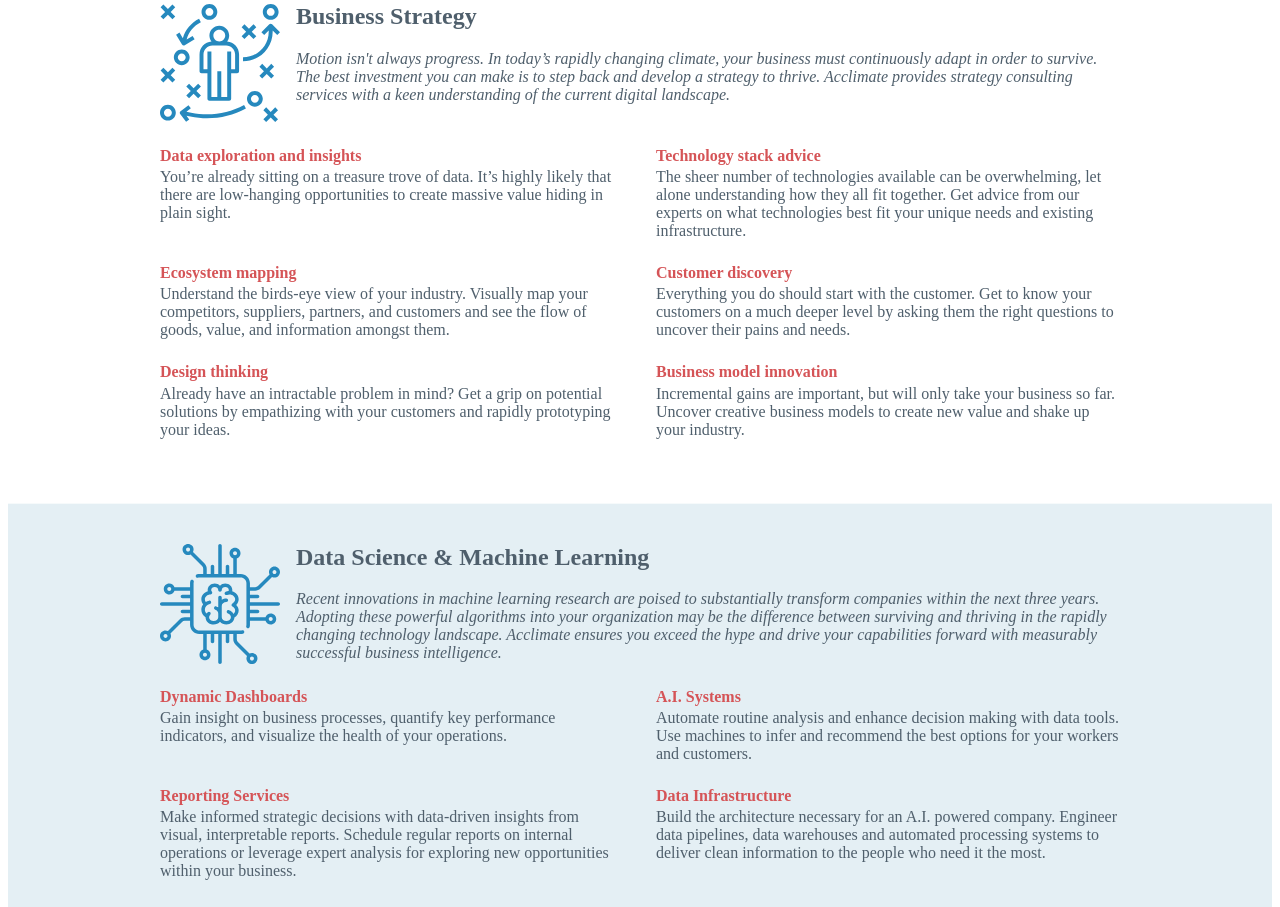
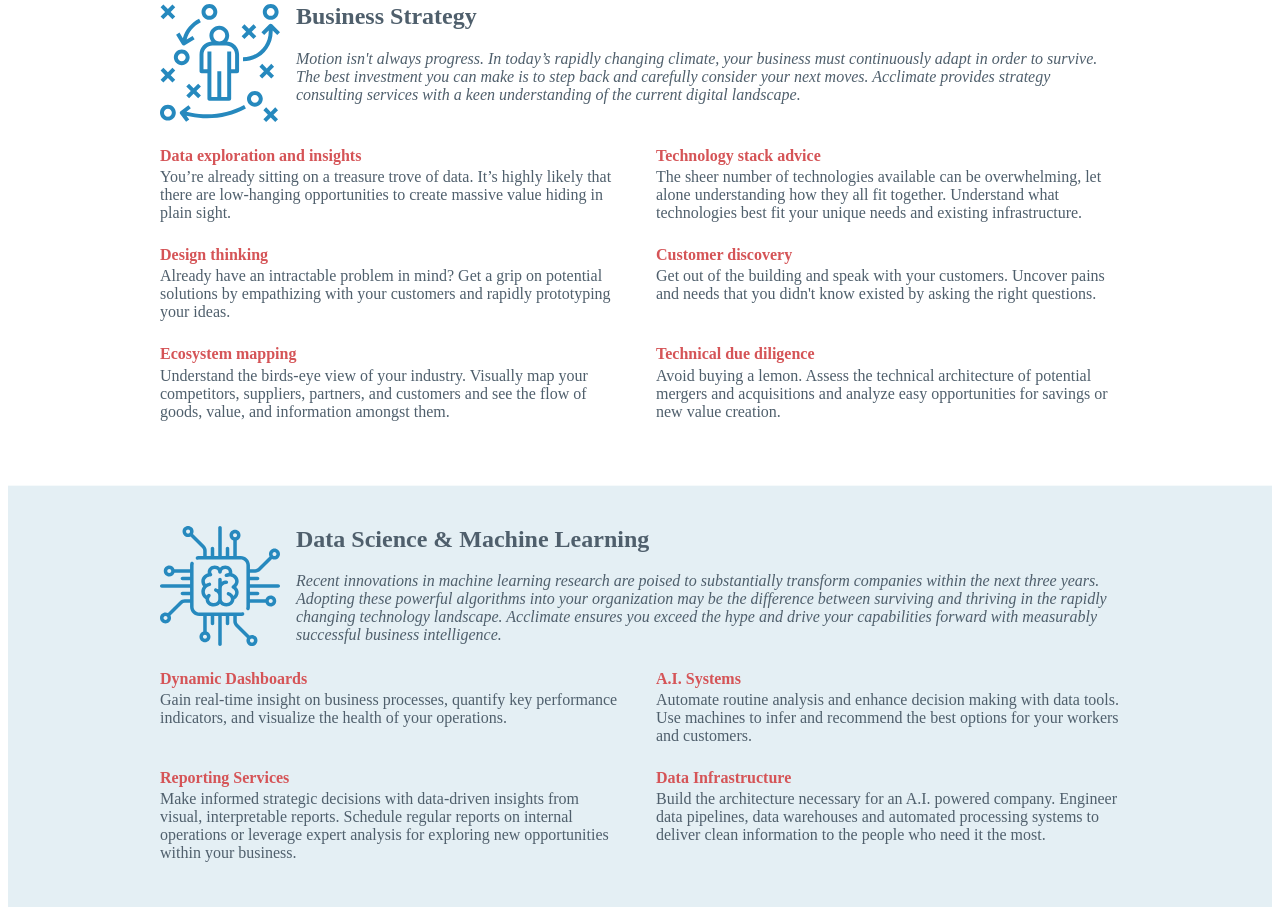
Before and after one commit to andwilson/acclimate.io, a Gatsby site: page /services in a window 1280 px wide. Shown: the part 781-1688 px from the top of the page. Built offline with nearby package versions, Linux system fonts and the light colour scheme; Gatsby itself is replaced by a stand-in of ours.

Commit message:
Edited copy in services section

```diff
--- a/src/pages/contact.js
+++ b/src/pages/contact.js
@@ -119,11 +119,11 @@
             >
               <label hidden>Don’t fill this out: </label>
               <input hidden name="bot-field" onChange={this.handleChange} />
-              <label>Your name:</label>
+              <label>Your Name:</label>
               <input type="text" name="name" onChange={this.handleChange} />
-              <label>Your email:</label>
+              <label>Your Email:</label>
               <input type="email" name="email" onChange={this.handleChange} />
-              <label>Message:</label>
+              <label>Your Message:</label>
               <textarea name="message" onChange={this.handleChange} />
               <div />
               <CallToActionButton type="submit">SEND</CallToActionButton>
--- a/src/pages/services.js
+++ b/src/pages/services.js
@@ -62,8 +62,8 @@
           Acclimate provides end-to-end <span>services</span>
         </h1>
         <h3>
-          From a free discovery session to implementation, the team at
-          Acclimate will be with you throughout your transformation process
+          From a free discovery session to implementation, the team at Acclimate
+          will be with you throughout your transformation process
         </h3>
       </div>
       <ServicesSVG />
@@ -78,8 +78,8 @@
             <p>
               Motion isn't always progress. In today’s rapidly changing climate,
               your business must continuously adapt in order to survive. The
-              best investment you can make is to step back and develop a
-              strategy to thrive. Acclimate provides strategy consulting
+              best investment you can make is to step back and carefully
+              consider your next moves. Acclimate provides strategy consulting
               services with a keen understanding of the current digital
               landscape.
             </p>
@@ -98,9 +98,25 @@
             <h4>Technology stack advice</h4>
             <p>
               The sheer number of technologies available can be overwhelming,
-              let alone understanding how they all fit together. Get advice from
-              our experts on what technologies best fit your unique needs and
-              existing infrastructure.
+              let alone understanding how they all fit together. Understand what
+              technologies best fit your unique needs and existing
+              infrastructure.
+            </p>
+          </div>
+          <div>
+            <h4>Design thinking</h4>
+            <p>
+              Already have an intractable problem in mind? Get a grip on
+              potential solutions by empathizing with your customers and rapidly
+              prototyping your ideas.
+            </p>
+          </div>
+          <div>
+            <h4>Customer discovery</h4>
+            <p>
+              Get out of the building and speak with your customers. Uncover
+              pains and needs that you didn't know existed by asking the right
+              questions.
             </p>
           </div>
           <div>
@@ -112,27 +128,11 @@
             </p>
           </div>
           <div>
-            <h4>Customer discovery</h4>
+            <h4>Technical due diligence</h4>
             <p>
-              Everything you do should start with the customer. Get to know your
-              customers on a much deeper level by asking them the right
-              questions to uncover their pains and needs.
-            </p>
-          </div>
-          <div>
-            <h4>Design thinking</h4>
-            <p>
-              Already have an intractable problem in mind? Get a grip on
-              potential solutions by empathizing with your customers and rapidly
-              prototyping your ideas.
-            </p>
-          </div>
-          <div>
-            <h4>Business model innovation</h4>
-            <p>
-              Incremental gains are important, but will only take your business
-              so far. Uncover creative business models to create new value and
-              shake up your industry.
+              Avoid buying a lemon. Assess the technical architecture of
+              potential mergers and acquisitions and analyze easy opportunities
+              for savings or new value creation.
             </p>
           </div>
         </ServiceItemContainer>
@@ -160,8 +160,9 @@
           <div>
             <h4>Dynamic Dashboards</h4>
             <p>
-              Gain insight on business processes, quantify key performance
-              indicators, and visualize the health of your operations.
+              Gain real-time insight on business processes, quantify key
+              performance indicators, and visualize the health of your
+              operations.
             </p>
           </div>
           <div>
@@ -252,9 +253,9 @@
             <h2>Training & Support</h2>
             <p>
               Flex your engineering team with a world class data science team.
-              Acclimate offers workshops for executives and managers on market
-              trends in emerging technologies as well as technical support on
-              new ventures and complex projects.
+              Acclimate offers workshops for executives and managers on emerging
+              technologies as well as technical support on new ventures and
+              complex projects.
             </p>
           </div>
         </ServiceHeaderContainer>
@@ -286,9 +287,9 @@
           <div>
             <h4>Data Science Support</h4>
             <p>
-              Build out your data science team with high functioning members
-              that offer skills in data visualization, data wrangling,
-              statistical modeling and engineering a production ready pipeline.
+              Train your team in data science with business critical skills like
+              data visualization, data wrangling, statistical modeling and
+              engineering a production ready pipeline.
             </p>
           </div>
         </ServiceItemContainer>
```
